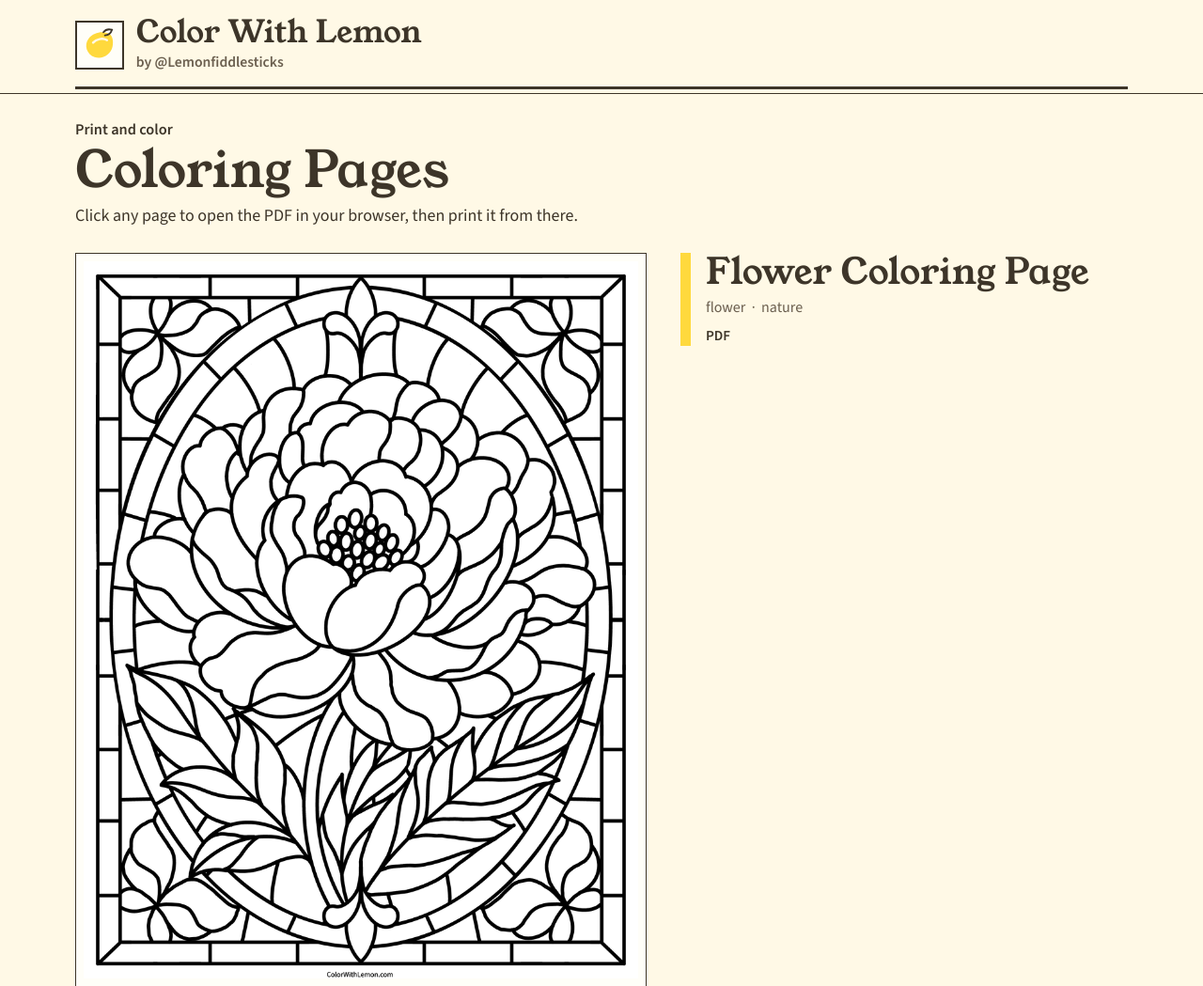
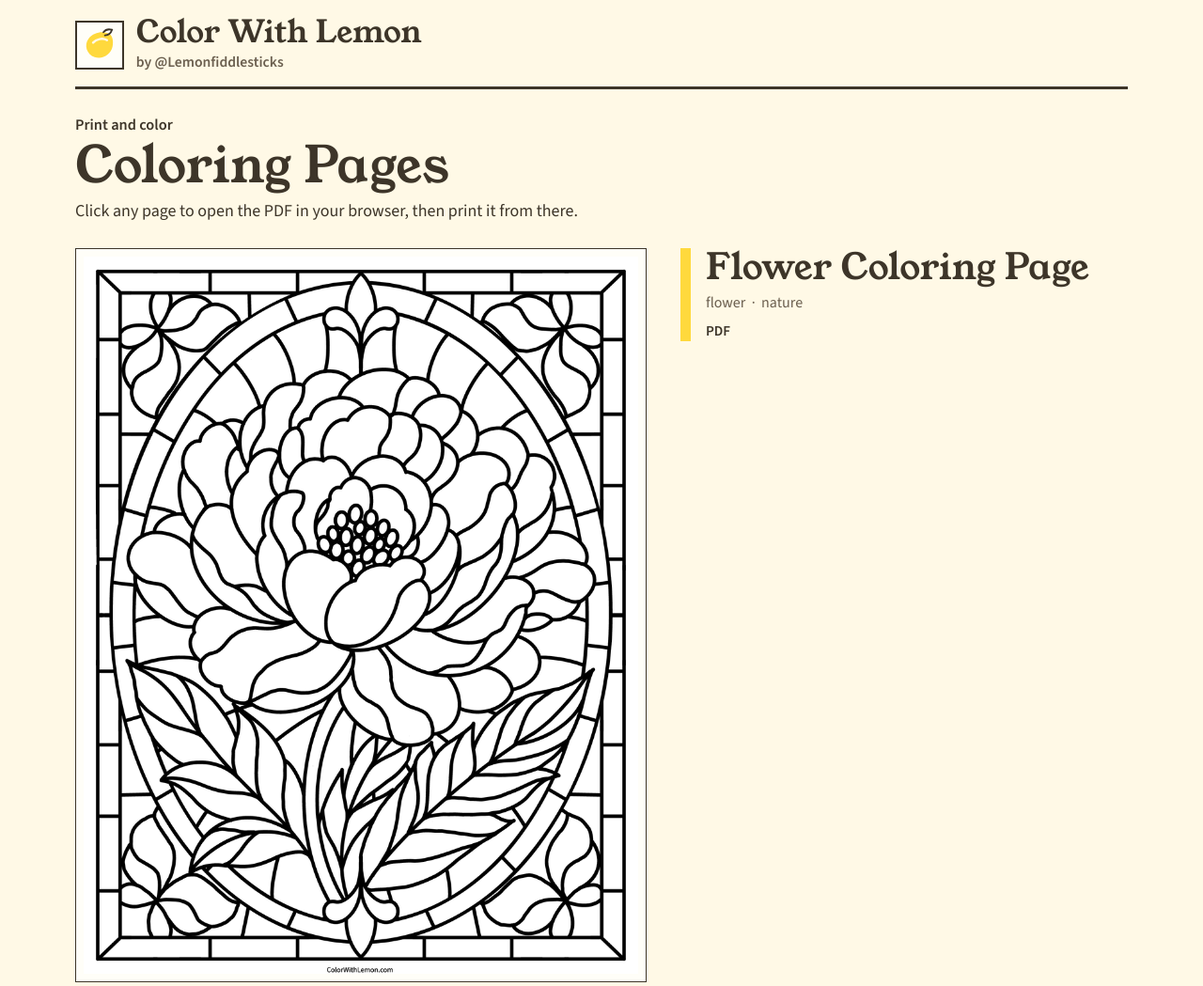
Before and after one commit to cosmastech/colorwithlemon, a plain HTML site: page index.html in a window 1280 px wide. Shown: the top 1049 px of the page at 94% size. Drawn offline with nearby package versions, Linux system fonts and the light colour scheme.

Commit message:
Remove the extra rule under the header
Keep the single masthead line and drop the thinner full-width rule beneath it.

Co-authored-by: Luke Kuzmish <cosmastech@users.noreply.github.com>

```diff
--- a/assets/css/styles.css
+++ b/assets/css/styles.css
@@ -80,14 +80,6 @@ a:focus-visible {
 .masthead-inner {
   padding-block: 1.15rem 0.95rem;
   border-bottom: 3px solid var(--ink);
-}
-
-.masthead::after {
-  content: "";
-  display: block;
-  height: 1px;
-  margin-top: 4px;
-  background: var(--ink);
 }
 
 .brand {
```
